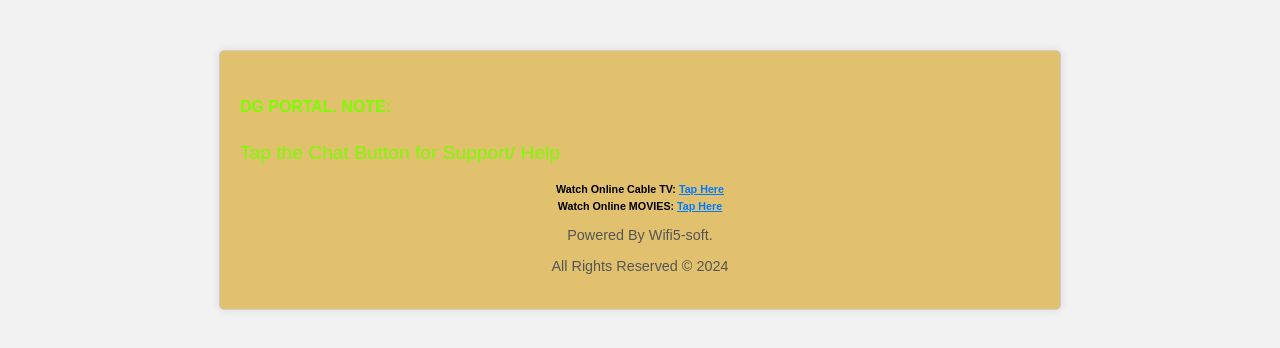
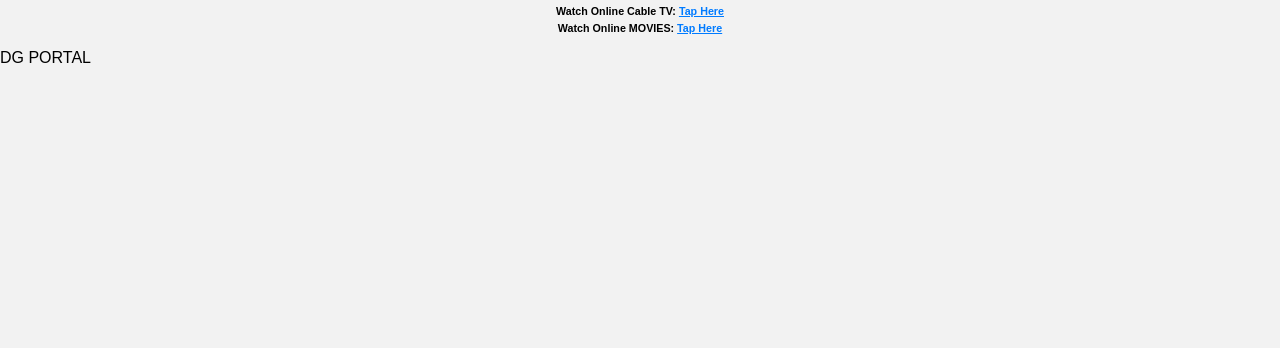
Before and after one commit to kiz971/DG-PORTAL, a plain HTML site: page index.html in a window 1280 px wide. Drawn offline with Linux system fonts and the light colour scheme.

Commit message:
Refactor footer and remove support note
Removed note section and updated footer content.

```diff
--- a/index.html
+++ b/index.html
@@ -48,23 +48,14 @@
 </head>
 <body>
 
-<div class="container">
-    <div class="note">
-        <h5>DG PORTAL.
-NOTE:</h5>
-        <p>Tap the Chat Button for Support/ Help</p>
-    </div>
-
-
     <div class="links">
         <h6>Watch Online Cable TV: <a href="https://ph.klcis.cc/?fbclid=IwY2xjawExQEZleHRuA2FlbQIxMQABHW8oqUfgxugVZkD7W4Z1RbkPglW7tgaPmuygc2C89aNN7mxuBFqlzDAkuQ_aem_Jb5q9Khro9gjK9o68l-rRg" target="_blank"><u>Tap Here</u></a></h6>
         <h6>Watch Online MOVIES: <a href="https://tubitv.com/home/" target="_blank"><u>Tap Here</u></a></h6>
     </div>
 
 
-    <div class="footer">
-        <p>Powered By Wifi5-soft.</p>
-        <p>All Rights Reserved &copy; 2024</p>
+    <div class="footer's
+        <p>DG PORTAL</p>
     </div>
 </div>
 
```
